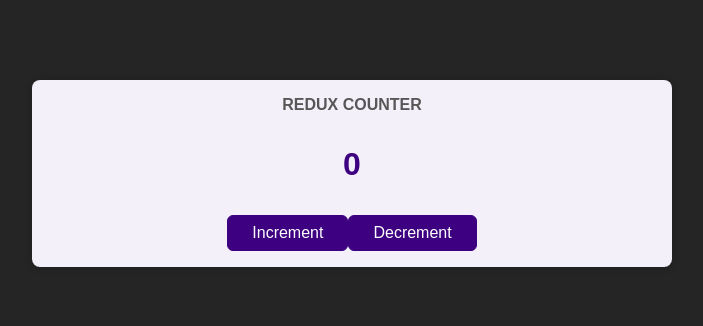
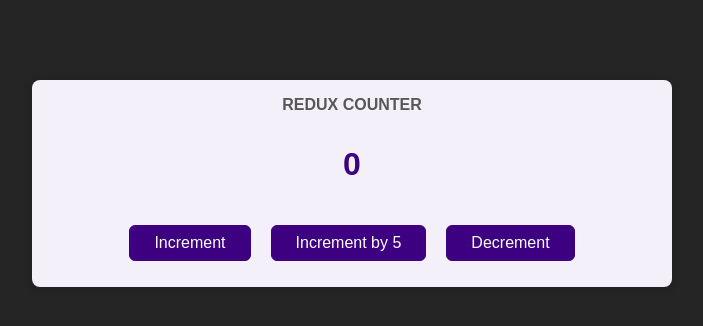
Before and after one commit to niick7/redux-demo, a React (Create React App) app: page / in a window 1280 px wide. Shown: the top 326 px of the page, without its empty margins (288-991 px from the left). Built offline with nearby package versions, Linux system fonts and the light colour scheme.

Commit message:
Use dispatch to send action with type and any payload value

```diff
--- a/src/components/Counter.js
+++ b/src/components/Counter.js
@@ -9,7 +9,18 @@
   const dispatch = useDispatch();
 
   const increamentHandler = () => {
+    // dispatch will send an action to the redux
+    // Based on this dispatch({ type: "increment", amount: 1 })
+    // The action value should be { type: "increment", amount: 1 }
+    // Then we can use action.type, action.amount
     dispatch({ type: "increment" });
+  };
+  const increaseHandler = () => {
+    // dispatch will send an action to the redux
+    // Based on this dispatch({ type: "increment", amount: 1 })
+    // The action value should be { type: "increment", amount: 1 }
+    // Then we can use action.type, action.amount
+    dispatch({ type: "increase", amount: 5 });
   };
   const decreamentHandler = () => {
     dispatch({ type: "decrement" });
@@ -21,6 +32,7 @@
       <div className={classes.value}>{counter}</div>
       <div>
         <button onClick={increamentHandler}>Increment</button>
+        <button onClick={increaseHandler}>Increment by 5</button>
         <button onClick={decreamentHandler}>Decrement</button>
       </div>
     </main>
--- a/src/index.css
+++ b/src/index.css
@@ -17,6 +17,7 @@
   color: white;
   padding: 0.5rem 1.5rem;
   border-radius: 6px;
+  margin: 10px;
 }
 
 button:hover,
--- a/src/store/index.js
+++ b/src/store/index.js
@@ -8,6 +8,12 @@
   if (action.type === "increment") {
     return {
       counter: state.counter + 1,
+    };
+  }
+
+  if (action.type === "increase") {
+    return {
+      counter: state.counter + action.amount,
     };
   }
 
```
